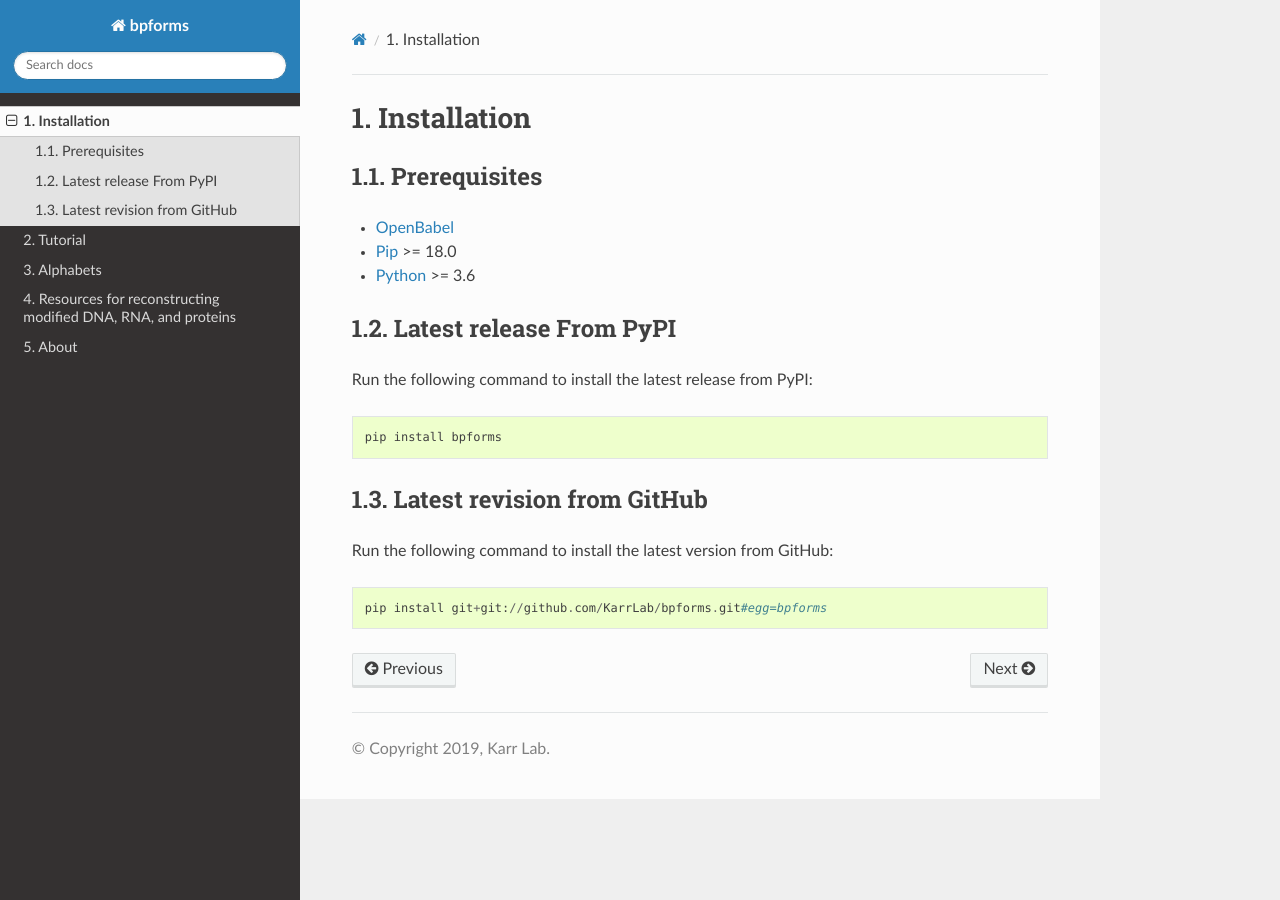
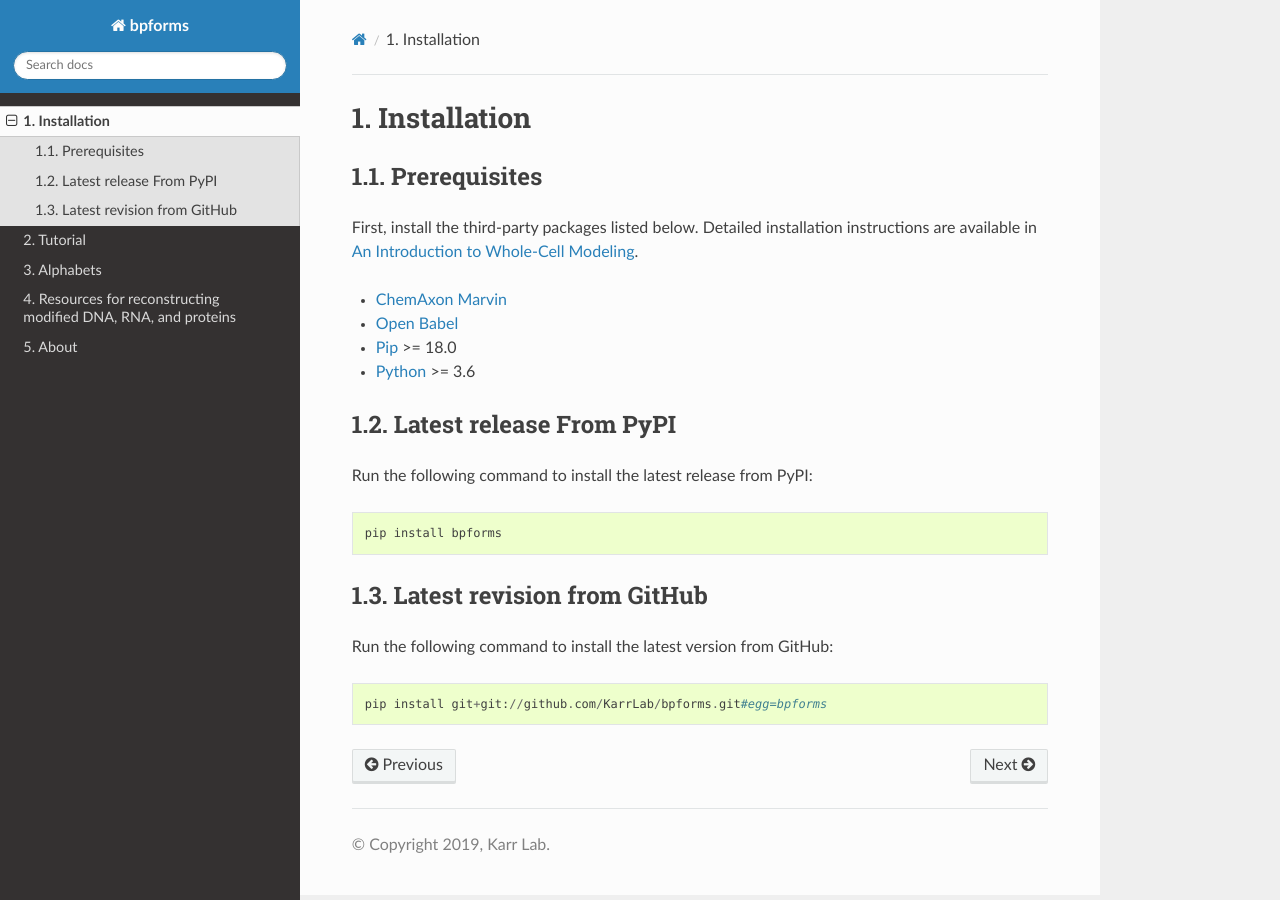
Before and after one commit to KarrLab/bpforms, a Sphinx documentation site: the page built from docs/installation.rst, in a window 1280 px wide. Built offline with Sphinx 7.4.7 and the Read the Docs theme 2.0.0, drawn with Linux system fonts in a browser that asks for light colours; pages that are not in the unit, such as notebooks, are missing from menus.

Commit message:
adding installation instructions for ChemAxon Marvin

```diff
--- a/docs/installation.rst
+++ b/docs/installation.rst
@@ -4,7 +4,10 @@ Installation
 Prerequisites
 --------------------------
 
-* `OpenBabel <http://openbabel.org>`_
+First, install the third-party packages listed below. Detailed installation instructions are available in `An Introduction to Whole-Cell Modeling <http://docs.karrlab.org/intro_to_wc_modeling/master/0.0.1/installation.html>`_.
+
+* `ChemAxon Marvin <https://chemaxon.com/products/marvin>`_
+* `Open Babel <http://openbabel.org>`_
 * `Pip <https://pip.pypa.io>`_ >= 18.0
 * `Python <https://www.python.org>`_ >= 3.6
 
```
Also changed, not shown: README.md (+2 -1 lines).
